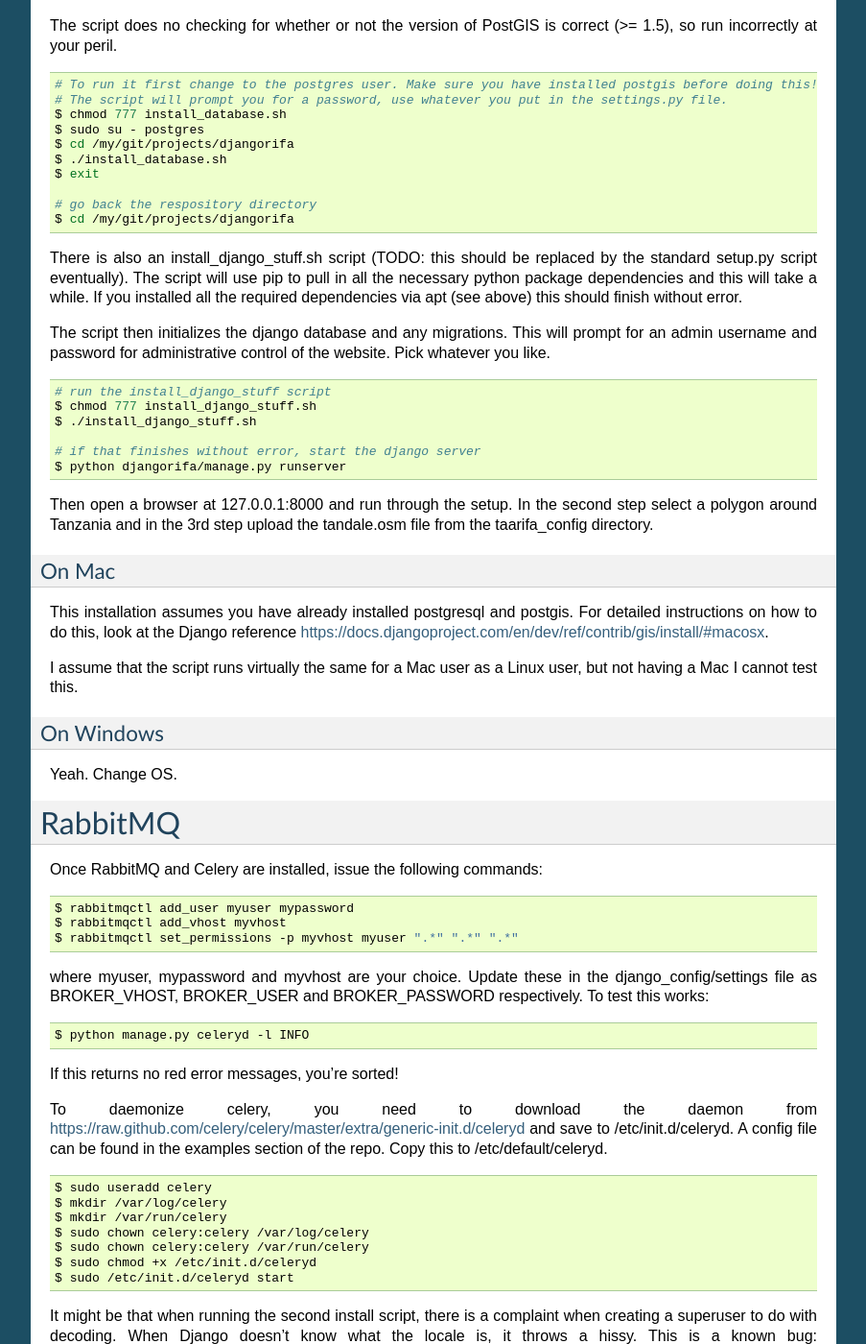
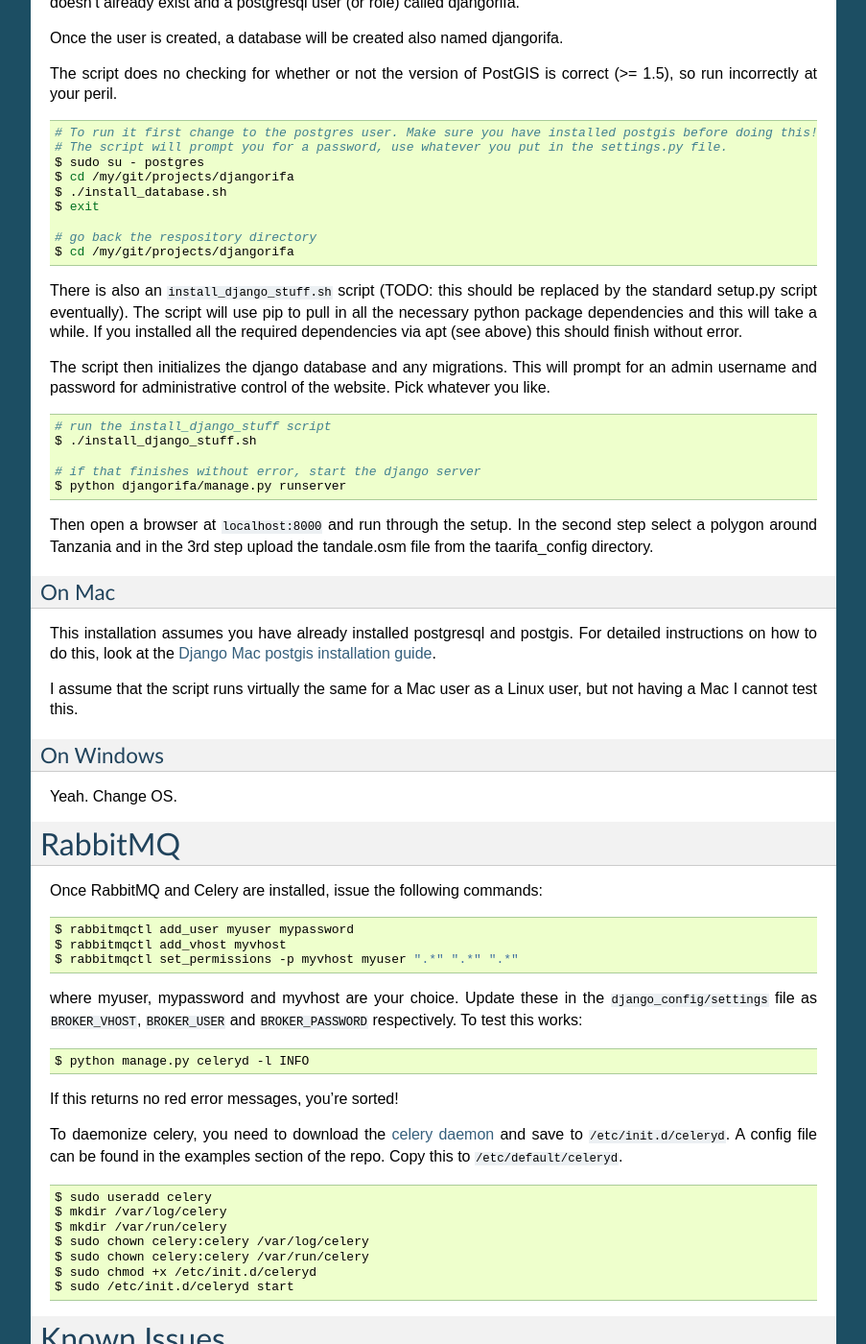
Before and after one commit to taarifa/djangorifa, a Sphinx documentation site: the page built from docs/source/start/installation.rst, in a window 1280 px wide and 1400 px high, scrolled down 1713 px. Shown: the whole window at 96% size, without its empty margins (198-1101 px from the left). Built offline with Sphinx 7.4.7, drawn with Linux system fonts in a browser that asks for light colours; some of the changed text lies outside the part shown.

Commit message:
Small fixes and formatting of installation docs

```diff
--- a/docs/source/start/installation.rst
+++ b/docs/source/start/installation.rst
@@ -2,7 +2,12 @@
 Installation
 ############
 
-This installation assumes you are slightly familiar with Django and Python. There is an install script in the root directory of the download. This will automatically install the requirements listed below (although version numbers may be wrong if this is installed after a version upgrade). In order to run this script, please read the information provided below specific for your operating system.
+This installation assumes you are slightly familiar with Django and Python.
+There is an install script in the root directory of the download. This will
+automatically install the requirements listed below (although version numbers
+may be wrong if this is installed after a version upgrade). In order to run
+this script, please read the information provided below specific for your
+operating system.
 
 ************
 Requirements
@@ -17,7 +22,7 @@ Requirements
 * `psycopg2`_ 2.4.5
 * `Django`_ 1.4
 * `South`_ 0.76
-* `PIL`
+* `PIL`_
 * `django-admin-tools`_ 0.4.1
 * `django-sekizai`_ 0.6.1
 * `Celery`_ 3.0.5
@@ -32,20 +37,33 @@ Requirements
 * `django-generic-m2m`_ (version unknown)
 * `django-sendsms`_ 0.2.2
 * `django-sekizai`_ 0.6.1
-* `pillow`
+* `pillow`_
 
 All Systems
 ===========
 
-When emails and SMS messages are sent, it will take too much server resource and not have enough feedback to send as soon as the user requests. All mails and SMSs are therefore placed in a queue and that queue sends mail in bulk. Celery and RabbitMQ are used for this. If Kombu is *not* version 2.4.3, when starting the Celery server, the error "No such transport: amqp" will occur.
+When emails and SMS messages are sent, it will take too much server resource
+and not have enough feedback to send as soon as the user requests. All mails
+and SMSs are therefore placed in a queue and that queue sends mail in bulk.
+Celery and RabbitMQ are used for this. If Kombu is *not* version 2.4.3, when
+starting the Celery server, the error ``No such transport: amqp`` will occur.
 
-The installation script assumes you are working in a virtualenv. Therefore, create a virtualenv.
+The installation script assumes you are working in a virtualenv. Therefore,
+create a virtualenv.
 
-Please see below for specific installation instructions for your platform, and then see the instructions for RabbitMQ.
+Please see below for specific installation instructions for your platform, and
+then see the instructions for RabbitMQ.
 
 On Ubuntu
 =========
-This installation assumes you have already installed postgresql and postgis. For detailed instructions on how to do this, look at the Django reference https://docs.djangoproject.com/en/dev/ref/contrib/gis/install/#ubuntu. Installation code: (read stuff below as well)
+
+This installation assumes you have already installed postgresql and postgis.
+For detailed instructions on how to do this, look at the `Django Ubuntu postgis
+installation guide`_.
+
+Installation code: (read stuff below as well)
+
+.. _Django Ubuntu postgis installation guide: https://docs.djangoproject.com/en/dev/ref/contrib/gis/install/#ubuntu
 
 .. code-block:: bash
 
@@ -66,7 +92,7 @@ If you install virtualenvwrapper via pip you need to export some variables (see
   $ cd /my/git/projects
   # create the virtualenv and clone the repo
   $ mkvirtualenv --no-site-packages djangorifa
-  $ git clone https://github.com/cazcazn/djangorifa.git
+  $ git clone https://github.com/taarifa/djangorifa.git
   $ cd djangorifa
 
   # now edit the django settings file
@@ -75,16 +101,19 @@ If you install virtualenvwrapper via pip you need to export some variables (see
   # Change the database password from facebook to whatever you want to use
   # also change the SECRET_KEY. Exit vim.
 
-The source comes with a database installation script. This script will create the template_postgis template if it doesn't already exist and a postgresql user (or role) called djangorifa.
+The source comes with a database installation script. This script will create
+the template_postgis template if it doesn't already exist and a postgresql
+user (or role) called djangorifa.
+
 Once the user is created, a database will be created also named djangorifa.
 
-The script does no checking for whether or not the version of PostGIS is correct (>= 1.5), so run incorrectly at your peril.
+The script does no checking for whether or not the version of PostGIS is
+correct (>= 1.5), so run incorrectly at your peril.
 
 .. code-block:: bash
 
   # To run it first change to the postgres user. Make sure you have installed postgis before doing this!
   # The script will prompt you for a password, use whatever you put in the settings.py file.
-  $ chmod 777 install_database.sh
   $ sudo su - postgres
   $ cd /my/git/projects/djangorifa
   $ ./install_database.sh
@@ -93,43 +122,59 @@ The script does no checking for whether or not the version of PostGIS is correct
   # go back the respository directory
   $ cd /my/git/projects/djangorifa
 
-There is also an install_django_stuff.sh script (TODO: this should be replaced by the standard setup.py script eventually). The script will use pip to pull in all the necessary python package dependencies and this will take a while. If you installed all the required dependencies via apt (see above) this should finish without error.
+There is also an ``install_django_stuff.sh`` script (TODO: this should be
+replaced by the standard setup.py script eventually). The script will use pip
+to pull in all the necessary python package dependencies and this will take a
+while.  If you installed all the required dependencies via apt (see above)
+this should finish without error.
 
-The script then initializes the django database and any migrations. This will prompt for an admin username and password for administrative control of the website. Pick whatever you like.
+The script then initializes the django database and any migrations. This will
+prompt for an admin username and password for administrative control of the
+website. Pick whatever you like.
 
 .. code-block:: bash
 
   # run the install_django_stuff script
-  $ chmod 777 install_django_stuff.sh
   $ ./install_django_stuff.sh
 
   # if that finishes without error, start the django server
   $ python djangorifa/manage.py runserver
 
-Then open a browser at 127.0.0.1:8000 and run through the setup. In the second step select a polygon around Tanzania and in the 3rd step upload the tandale.osm file from the taarifa_config directory.
-
+Then open a browser at ``localhost:8000`` and run through the setup. In the
+second step select a polygon around Tanzania and in the 3rd step upload the
+tandale.osm file from the taarifa_config directory.
 
 On Mac
 ======
-This installation assumes you have already installed postgresql and postgis. For detailed instructions on how to do this, look at the Django reference https://docs.djangoproject.com/en/dev/ref/contrib/gis/install/#macosx.
 
-I assume that the script runs virtually the same for a Mac user as a Linux user, but not having a Mac I cannot test this.
+This installation assumes you have already installed postgresql and postgis.
+For detailed instructions on how to do this, look at the `Django Mac postgis
+installation guide`_.
+
+.. _Django Mac postgis installation guide: https://docs.djangoproject.com/en/dev/ref/contrib/gis/install/#macosx
+
+I assume that the script runs virtually the same for a Mac user as a Linux
+user, but not having a Mac I cannot test this.
 
 On Windows
 ==========
+
 Yeah. Change OS.
 
 .. _Python: http://www.python.org
 .. _postgresql: http://www.postgresql.org/
 .. _postgis: http://postgis.refractions.net/
+.. _pytz: https://launchpad.net/pytz
 .. _RabbitMQ: http://www.rabbitmq.com/
 .. _psycopg2: http://initd.org/psycopg/
 .. _Django: http://www.djangoproject.com
 .. _South: http://south.aeracode.org/
+.. _PIL: http://www.pythonware.com/products/pil
 .. _django-sekizai: https://github.com/ojii/django-sekizai/
 .. _django-admin-tools: https://bitbucket.org/izi/django-admin-tools/
 .. _Celery: http://celeryproject.org/
 .. _django-celery: https://github.com/celery/django-celery
+.. _kombu: http://github.com/celery/kombu
 .. _django-mailer: http://code.google.com/p/django-mailer/
 .. _django-registration: https://bitbucket.org/ubernostrum/django-registration/
 .. _django-extensions: https://github.com/django-extensions/django-extensions
@@ -152,7 +198,9 @@ Once RabbitMQ and Celery are installed, issue the following commands:
   $ rabbitmqctl add_vhost myvhost
   $ rabbitmqctl set_permissions -p myvhost myuser ".*" ".*" ".*"
 
-where myuser, mypassword and myvhost are your choice. Update these in the django_config/settings file as BROKER_VHOST, BROKER_USER and BROKER_PASSWORD respectively. To test this works:
+where myuser, mypassword and myvhost are your choice. Update these in the
+``django_config/settings`` file as ``BROKER_VHOST``, ``BROKER_USER`` and
+``BROKER_PASSWORD`` respectively. To test this works:
 
 .. code-block:: bash
 
@@ -160,7 +208,11 @@ where myuser, mypassword and myvhost are your choice. Update these in the django
 
 If this returns no red error messages, you're sorted!
 
-To daemonize celery, you need to download the daemon from https://raw.github.com/celery/celery/master/extra/generic-init.d/celeryd and save to /etc/init.d/celeryd. A config file can be found in the examples section of the repo. Copy this to /etc/default/celeryd.
+To daemonize celery, you need to download the `celery daemon`_ and save to
+``/etc/init.d/celeryd``. A config file can be found in the examples section of
+the repo. Copy this to ``/etc/default/celeryd``.
+
+.. _celery daemon: https://raw.github.com/celery/celery/master/extra/generic-init.d/celeryd
 
 .. code-block:: bash
 
```
Also changed, not shown: other parts of docs/source/start/installation.rst (+21 -5 lines).
